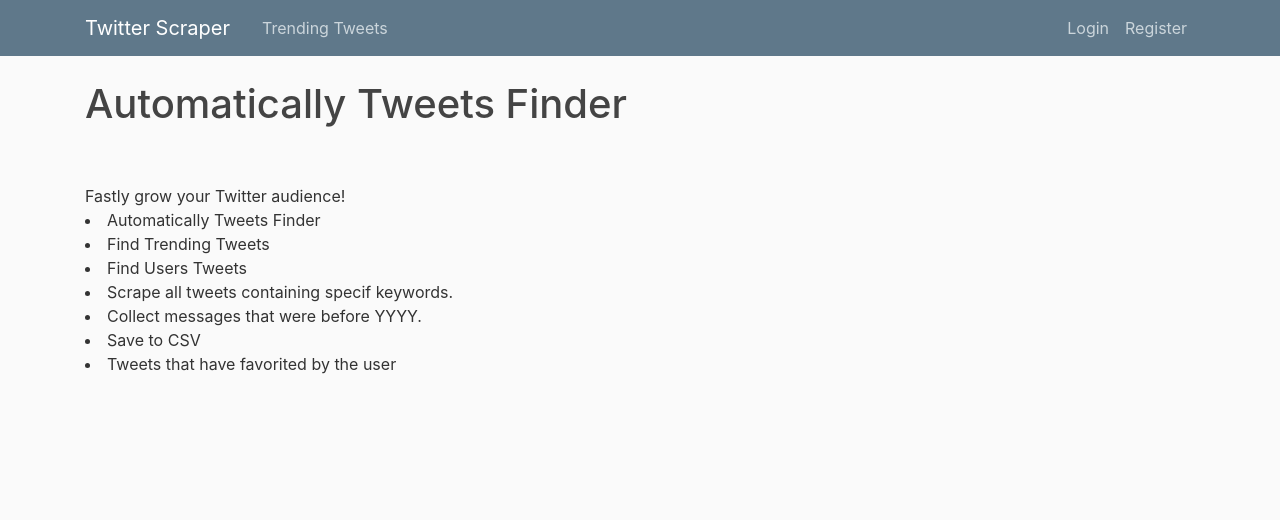
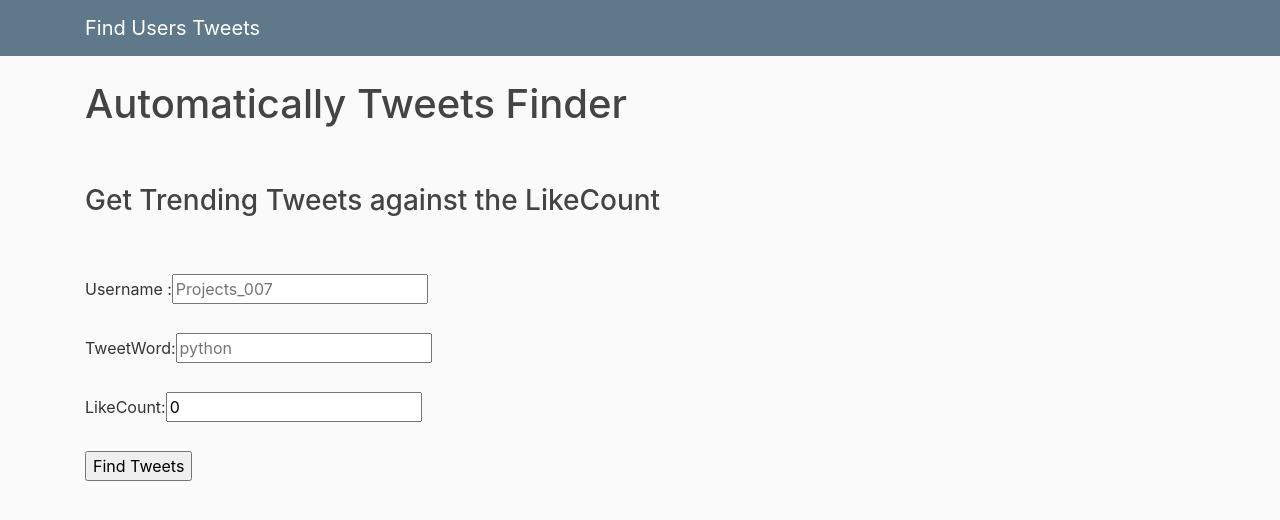
Before and after one commit to HAKANMAZI/tweetfinder, a Flask app: page / in a window 1280 px wide. Shown: the top 520 px of the page. Run offline with Flask 2, Linux system fonts and the light colour scheme; some libraries are stand-ins or nearby versions.

Commit message:
username and TweetWord eklendi

```diff
--- a/app.py
+++ b/app.py
@@ -19,7 +19,7 @@
 
 from datetime import datetime
 from datetime import timedelta
-class most_liked_tweets():
+class ScrapeTweets():
     def __init__(self) -> None:
         self.yesterday = datetime.strftime(datetime.now() - timedelta(1), '%Y-%m-%d')
         self.tomorrow = datetime.strftime(datetime.now() + timedelta(1), '%Y-%m-%d')
@@ -35,6 +35,7 @@
 
 
     def trending_tweets_url(self, keyword, like_count=50, sincetime="", untiltime=""):
+        ''' Bu kelime hangi tweette geçiyor onları scrape etmek için'''
         counter = 0
         self.posts = []
         for i, tweet in enumerate(twitter.TwitterSearchScraper(keyword + ' since:'+sincetime+' until:'+untiltime).get_items()):
@@ -55,8 +56,27 @@
         return self.posts
 
 
+    def userTweets(self, username='',keyword='' , like_count=0, sincetime="", untiltime=""):
+        counter = 0
+        self.posts = []
+        for i, tweet in enumerate(twitter.TwitterSearchScraper('from:'+username+' '+keyword+' since:'+sincetime+' until:'+untiltime).get_items()):
+            if tweet.likeCount >= like_count:
+                if counter == 3: break
+                print(self.yesterday)
+                print(self.tomorrow)
+                print(tweet.url)
 
-cls=most_liked_tweets()
+                tweet = {
+                'username': tweet.user.username,
+                'content': tweet.content,
+                'date_posted': tweet.date,
+                'url': tweet.url
+                }
+                self.posts.append(tweet)
+                counter +=1
+
+
+cls=ScrapeTweets()
 post_times = []
 post_times = cls.post_times()
 
@@ -68,32 +88,33 @@
 def index():
     return render_template("index.html")
 
-@app.route("/login", methods=['GET','POST'])
-def login():
-    return render_template("index.html")
-
-@app.route("/register", methods=['GET','POST'])
-def register():
-    return render_template("index.html")
+# @app.route("/login", methods=['GET','POST'])
+# def login():
+#     return render_template("index.html")
+#
+# @app.route("/register", methods=['GET','POST'])
+# def register():
+#     return render_template("index.html")
 
 
 
-@app.route("/trending_tweets_url", methods=['GET','POST'])
+@app.route("/index", methods=['GET','POST'])
 def trending_tweets_url():
     delete_csv()
     posts = []
     if request.method == 'POST':
-        session['keyword'] = request.form.get('keyword')
+        session['Username'] = request.form.get('Username')
+        session['TweetWord'] = request.form.get('TweetWord')
         session['like_count'] = request.form.get('like_count')
         session['sincetime'] = request.form.get('sincetime')
         session['untiltime'] = request.form.get('untiltime')
 
         if session['keyword']:
-            posts = cls.trending_tweets_url(session['keyword'], int(session['like_count']), session['sincetime'], session['untiltime'] )
+            posts = cls.userTweets(session['Username'],session['TweetWord'], int(session['like_count']), session['sincetime'], session['untiltime'] )
 
     print(post_times)
     print(posts)
-    return render_template('trending_tweets_url.html', post_times=post_times, posts = posts)
+    return render_template('index.html', post_times=post_times, posts = posts)
 
 
 if __name__=="__main__":
--- a/templates/index.html
+++ b/templates/index.html
@@ -1,31 +1,35 @@
 {% extends "layout.html" %}
 {% block content %}
 
-    <head>
-        <title>Twitter Scraper</title>
-    </head>
+<head>
+    <title>Find Users Tweets</title>
+</head>
 
-    <body>
-        <h1>Automatically Tweets Finder</h1> <br> <br>
+<body>
+    <h1>Automatically Tweets Finder</h1> <br> <br>
 
-        Fastly grow your Twitter audience!
-        <li>Automatically Tweets Finder</li>
-        <li>Find Trending Tweets</li>
-        <li>Find Users Tweets</li>
-        <!-- <li>Extract Tweets with specific hashtags #</li>
-        <li>Extract with specific cashtag $</li>
-        <li>Scrape all the messages of a user</li> -->
-        <li>Scrape all tweets containing specif keywords.</li>
-        <li>Collect messages that were before YYYY.</li>
-        <li>Save to CSV</li>
-        <!--
-        <li>Scrape messages by verified users</li>
-        <li>Scrape a Twitter user's followers.</li>
-        <li>Scrape whom a Twitter user follows.</li>
-        -->
-        <li>Tweets that have favorited by the user</li>
+    <h3>Get Trending Tweets against the LikeCount</h3> <br> <br>
+    <form action="" method = 'POST'>
+        <label>Username :</label><input type="text" placeholder="Projects_007" name = "Username" required> <br><br>
+        <label>TweetWord:</label><input type="text" placeholder="python" name = "TweetWord" required> <br><br>
+        <label>LikeCount:</label><input type="text" placeholder="like Count" value="0" name = "like_count"> <br><br>
+
+        {% for post in post_times %}
+            <label>Tweet Since</label>  <input type="date" placeholder={{ post.yesterday }} value={{ post.yesterday }} name= "sincetime" > <br><br>
+            <label>Tweet Until</label>  <input type="date" placeholder={{ post.tomorrow }} value={{ post.tomorrow }}  name= "untiltime">   <br><br>
+        {% endfor %}
+        <input type="submit" value="Find Tweets">
+    <form/>
 
 
-    </body>
+
+
+        {% for post in posts %}
+        <label>Username   : <a> {{ post.username }} <a/>  </label> <br>
+        <label>Content    : <a> {{ post.content }} <a/>   </label> <br>
+        <label>Date_posted: <a>{{ post.date_posted }}<a/> </label> <br>
+        <label>Tweet Url  : <a href= {{ post.url }} > {{ post.url }} <a/>       </label> <br><br><br>
+        {% endfor %}
+</body>
 
 {% endblock content %}
--- a/templates/layout.html
+++ b/templates/layout.html
@@ -11,16 +11,16 @@
     <link rel="stylesheet" type="text/css" href="{{ url_for('static', filename='main.css') }}">
 
     {% if title %}
-        <title>Twitter Scraper - {{ title }}</title>
+        <title>Find Users Tweets - {{ title }}</title>
     {% else %}
-        <title>Twitter Scraper</title>
+        <title>Find Users Tweets</title>
     {% endif %}
 </head>
 <body>
     <header class="site-header">
       <nav class="navbar navbar-expand-md navbar-dark bg-steel fixed-top">
         <div class="container">
-          <a class="navbar-brand mr-4" href="/">Twitter Scraper</a>
+          <a class="navbar-brand mr-4" href="/">Find Users Tweets</a>
           <button class="navbar-toggler" type="button" data-toggle="collapse" data-target="#navbarToggle" aria-controls="navbarToggle" aria-expanded="false" aria-label="Toggle navigation">
             <span class="navbar-toggler-icon"></span>
           </button>
@@ -35,15 +35,19 @@
             <a class="nav-item nav-link" href="/trending_tweets">TrendingTweets</a>
             <a class="nav-item nav-link" href="/trending_tweets_url">trending_tweets_url</a>
             <a class="nav-item nav-link" href="/home">home</a>
+
+            <a class="nav-item nav-link" href="/trending_tweets_url">Trending Tweets</a>
             -->
-            <a class="nav-item nav-link" href="/trending_tweets_url">Trending Tweets</a>
+
             </div>
 
 
             <!-- Navbar Right Side -->
             <div class="navbar-nav">
+              <!--
               <a class="nav-item nav-link" href="/login">Login</a>
               <a class="nav-item nav-link" href="/register">Register</a>
+              -->
             </div>
 
           </div>
```
Also changed, not shown: templates/trending_tweets_url.html (deleted, +0 -40 lines).
